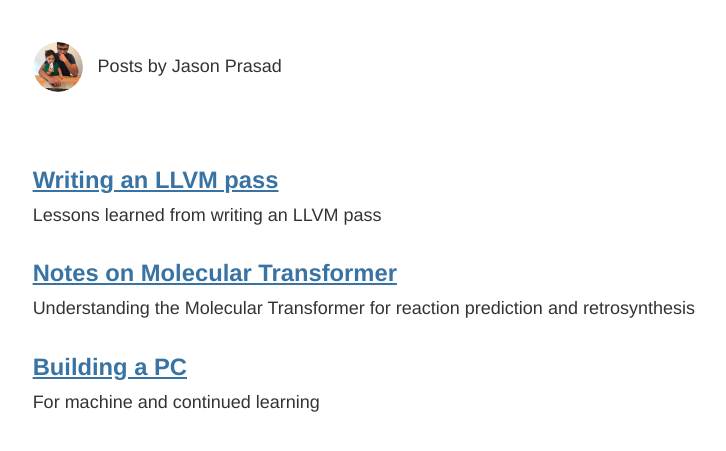
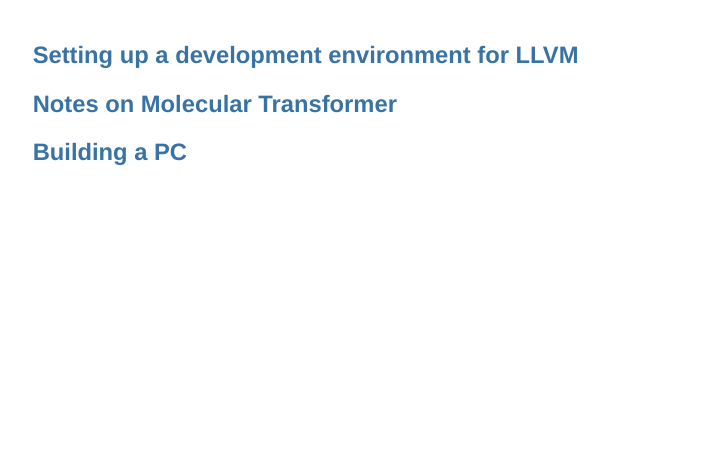
Before and after one commit to jjgp/jjgp.github.io, a Gatsby site: page / in a window 1280 px wide. Shown: the part 93-544 px from the top of the page, without its empty margins (270-996 px from the left). Built offline with nearby package versions, Linux system fonts and the light colour scheme; Gatsby itself is replaced by a stand-in of ours; some packages are replaced by stand-ins of ours.

Commit message:
Simplifies look and feel

```diff
--- a/content/blog/building-a-pc/index.md
+++ b/content/blog/building-a-pc/index.md
@@ -1,7 +1,7 @@
 ---
 title: Building a PC
 date: "2019-03-21T14:40:45Z"
-description: For machine and continued learning
+description: Building a PC for machine and continued learning
 ---
 
 ![pc](./pc.png)
--- a/content/blog/writing-an-llvm-pass/index.md
+++ b/content/blog/setting-up-a-development-environment-for-llvm/index.md
@@ -1,5 +1,5 @@
 ---
-title: Writing an LLVM pass
+title: Setting up a development environment for LLVM
 date: "2020-05-24T15:38:44Z"
 description: Lessons learned from writing an LLVM pass
 ---
--- a/src/components/bio.js
+++ /dev/null
@@ -1,67 +0,0 @@
-/**
- * Bio component that queries for data
- * with Gatsby's StaticQuery component
- *
- * See: https://www.gatsbyjs.org/docs/static-query/
- */
-
-import React from "react"
-import { StaticQuery, graphql } from "gatsby"
-import Image from "gatsby-image"
-
-import { rhythm } from "../utils/typography"
-
-function Bio() {
-  return (
-    <StaticQuery
-      query={bioQuery}
-      render={data => {
-        const { author, description } = data.site.siteMetadata
-        return (
-          <div
-            style={{
-              alignItems: `center`,
-              display: `flex`,
-              marginBottom: rhythm(2.5),
-            }}
-          >
-            <Image
-              fixed={data.avatar.childImageSharp.fixed}
-              alt={author}
-              style={{
-                marginRight: rhythm(1 / 2),
-                marginBottom: 0,
-                minWidth: 50,
-                borderRadius: `100%`,
-              }}
-              imgStyle={{
-                borderRadius: `50%`,
-              }}
-            />
-            <span>{description}</span>
-          </div>
-        )
-      }}
-    />
-  )
-}
-
-const bioQuery = graphql`
-  query BioQuery {
-    avatar: file(absolutePath: { regex: "/profile-pic.jpg/" }) {
-      childImageSharp {
-        fixed(width: 50, height: 50) {
-          ...GatsbyImageSharpFixed
-        }
-      }
-    }
-    site {
-      siteMetadata {
-        author
-        description
-      }
-    }
-  }
-`
-
-export default Bio
--- a/src/pages/index.js
+++ b/src/pages/index.js
@@ -1,7 +1,6 @@
 import React from "react"
 import { Link, graphql } from "gatsby"
 
-import Bio from "../components/bio"
 import Layout from "../components/layout"
 import SEO from "../components/seo"
 import { rhythm } from "../utils/typography"
@@ -18,31 +17,26 @@
           title="All posts"
           keywords={[`blog`, `gatsby`, `javascript`, `react`]}
         />
-        <Bio />
         {posts.map(({ node }) => {
           const title = node.frontmatter.title || node.fields.slug
           return (
             <div key={node.fields.slug}>
               <h3
                 style={{
-                  marginBottom: rhythm(1 / 4),
+                  marginBottom: rhythm(3 / 4),
                 }}
               >
                 <Link
                   style={{
                     boxShadow: `none`,
                     color: `#3873A3`,
+                    textDecoration: 'none'
                   }}
                   to={node.fields.slug}
                 >
                   {title}
                 </Link>
               </h3>
-              <p
-                dangerouslySetInnerHTML={{
-                  __html: node.frontmatter.description || node.excerpt,
-                }}
-              />
             </div>
           )
         })}
@@ -70,7 +64,6 @@
           frontmatter {
             date(formatString: "MMMM DD, YYYY")
             title
-            description
           }
         }
       }
```
Also changed, not shown: src/templates/blog-post.js (+1 -35 lines).
